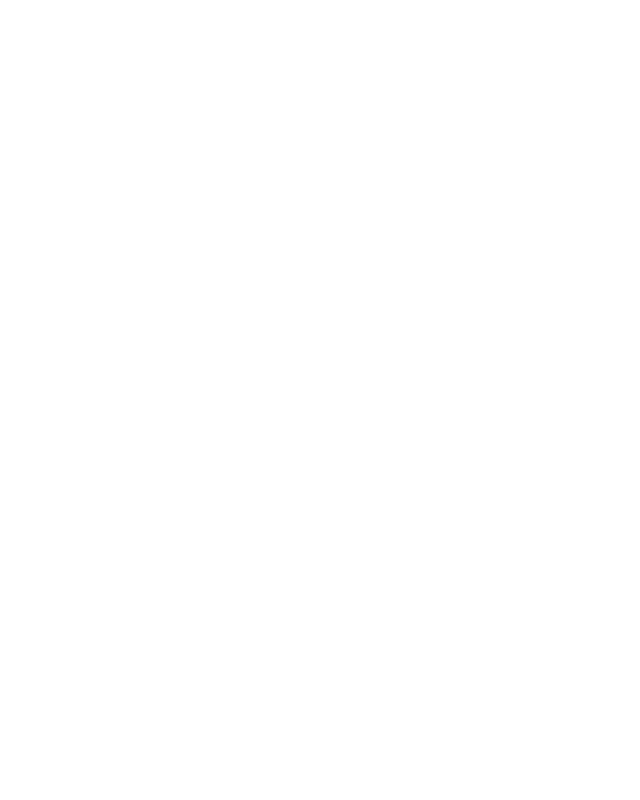
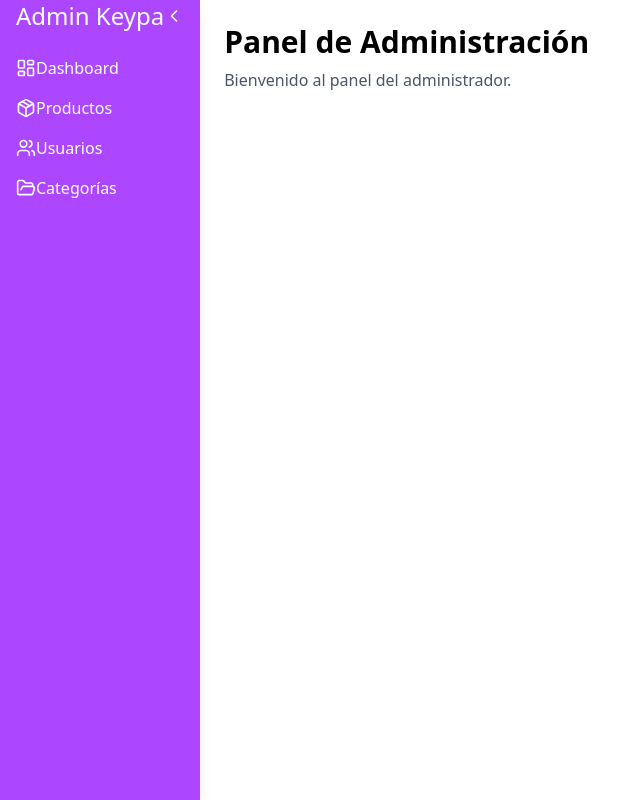
Before and after one commit to A1exauri0/Frontend_KeypaOutlet, a Vue app: page /admin in a window 1280 px wide. Before the commit this address had no page. Shown: the whole page, without its empty margins (0-640 px from the left). Built offline with nearby package versions, Linux system fonts and the light colour scheme.

Commit message:
sidebar v1.1 y rutas de admin

```diff
--- a/src/components/Admin/Sidebar.vue
+++ b/src/components/Admin/Sidebar.vue
@@ -3,9 +3,8 @@
     <!-- Botón para retraer -->
     <div class="flex justify-between items-center px-4 py-3 border-b border-purple-700">
       <span v-if="!collapsed" class="text-2xl font-extrabold tracking-wide">Admin Keypa</span>
-      <button @click="toggleSidebar" class="text-white text-lg focus:outline-none">
-        <span v-if="collapsed">»</span>
-        <span v-else>«</span>
+      <button @click="toggleSidebar" class="text-white p-2 rounded hover:bg-purple-600 transition">
+        <component :is="collapsed ? ChevronRight : ChevronLeft" class="w-5 h-5" />
       </button>
     </div>
 
@@ -15,11 +14,11 @@
         v-for="item in menuItems"
         :key="item.to"
         :to="item.to"
-        class="flex items-center gap-3 px-4 py-2 rounded-lg transition-all duration-200 hover:bg-purple-700"
+        class="flex items-center gap-4 px-4 py-2 rounded-lg transition-all duration-200 hover:bg-purple-700"
         :class="{ 'bg-purple-700': $route.path === item.to }"
       >
         <component :is="item.icon" class="w-5 h-5" />
-        <span v-if="!collapsed">{{ item.label }}</span>
+        <span v-if="!collapsed" class="pl-1">{{ item.label }}</span>
       </RouterLink>
     </nav>
   </div>
@@ -27,12 +26,14 @@
 
 <script setup>
 import { ref } from 'vue'
-import { RouterLink, useRoute } from 'vue-router'
+import { RouterLink } from 'vue-router'
 import {
   LayoutDashboard,
   Package,
   Users,
-  FolderOpen
+  FolderOpen,
+  ChevronLeft,
+  ChevronRight
 } from 'lucide-vue-next'
 
 const collapsed = ref(false)
@@ -41,7 +42,7 @@
 }
 
 const menuItems = [
-  { to: '/admin/dashboard', label: 'Dashboard', icon: LayoutDashboard },
+  { to: '/admin', label: 'Dashboard', icon: LayoutDashboard },
   { to: '/admin/productos', label: 'Productos', icon: Package },
   { to: '/admin/usuarios', label: 'Usuarios', icon: Users },
   { to: '/admin/categorias', label: 'Categorías', icon: FolderOpen }
--- a/src/components/Navbar.vue
+++ b/src/components/Navbar.vue
@@ -7,8 +7,8 @@
             <!-- Menú -->
             <div class="hidden md:flex space-x-6">
                 <router-link to="/" class="text-gray-700 hover:text-yellow-600 transition">Inicio</router-link>
-                <router-link to="/productos"
-                    class="text-gray-700 hover:text-yellow-600 transition">Productos</router-link>
+                <router-link to="/catalogo"
+                    class="text-gray-700 hover:text-yellow-600 transition">Catalogo</router-link>
                 <router-link to="/contacto"
                     class="text-gray-700 hover:text-yellow-600 transition">Contacto</router-link>
             </div>
--- a/src/router/index.js
+++ b/src/router/index.js
@@ -1,24 +1,46 @@
-// router.js
-import { createRouter, createWebHistory } from 'vue-router';
-import Layout from '@/layouts/Layout.vue';
-import Home from '@/views/Home.vue';
-import Login from '@/views/Auth/Login.vue';
-import Register from '@/views/Auth/Register.vue';
-import Productos from '@/views/Productos.vue';
-import Contacto from '@/views/Contacto.vue';
-import { useAuthStore } from '../stores/auth';
+import { useAuthStore } from "../stores/auth";
+import { createRouter, createWebHistory } from "vue-router";
+
+// Layouts
+import Layout from "@/layouts/Layout.vue";
+import AdminLayout from "@/layouts/AdminLayout.vue";
+
+// Vistas Cliente
+import Home from "@/views/Home.vue";
+import Login from "@/views/Auth/Login.vue";
+import Register from "@/views/Auth/Register.vue";
+import Catalogo from "@/views/Catalogo.vue";
+import Contacto from "@/views/Contacto.vue";
+
+// Vistas Admin
+import Dashboard from "@/views/Admin/Dashboard.vue";
+import Productos from "@/views/Admin/CRUD/Productos.vue";
+import Usuarios from "@/views/Admin/CRUD/Usuarios.vue";
+import Categorias from "@/views/Admin/CRUD/Categorias.vue";
 
 const routes = [
+  // RUTAS DEL CLIENTE
   {
-    // Layout para el cliente
-    path: '/',
+    path: "/",
     component: Layout,
     children: [
-      { path: '', component: Home },
-      { path: '/productos', name: 'Productos', component: Productos, meta: { requiresAuth: true } },// Ruta protegida
-      { path: 'contacto', component: Contacto },
-      { path: 'login', component: Login },
-      { path: 'register', component: Register },
+      { path: "", component: Home },
+      { path: "catalogo", name: "Catalogo", component: Catalogo/* ,meta: { requiresAuth: true }*/ },
+      { path: "contacto", component: Contacto },
+      { path: "login", component: Login },
+      { path: "register", component: Register },
+    ],
+  },
+
+  // RUTAS DEL ADMIN
+  {
+    path: "/admin",
+    component: AdminLayout,
+    children: [
+      { path: "", component: Dashboard },
+      { path: "productos", component: Productos },
+      { path: "usuarios", component: Usuarios },
+      { path: "categorias", component: Categorias },
     ],
   },
 ];
@@ -30,19 +52,15 @@
 
 // Guardias de navegación
 router.beforeEach((to, from, next) => {
-  const auth = useAuthStore(); // Accede al store
+  const auth = useAuthStore();
 
-  // Mensaje por si no esta autenticado
   if (to.meta.requiresAuth && !auth.isAuthenticated) {
-    alert('Debes iniciar sesión para acceder a esta página.');
-    next('/login');
-  }
-  // Mensaje por si ya esta autenticado
-  else if ((to.path === '/login' || to.path === '/register') && auth.isAuthenticated) {
-    alert('Ya has iniciado sesión.');
-    next('/');
-  }
-  else {
+    alert("Debes iniciar sesión para acceder a esta página.");
+    next("/login");
+  } else if ((to.path === "/login" || to.path === "/register") && auth.isAuthenticated) {
+    alert("Ya has iniciado sesión.");
+    next("/");
+  } else {
     next();
   }
 });
```
Also changed, not shown: src/views/Catalogo.vue (renamed from src/views/Productos.vue).
